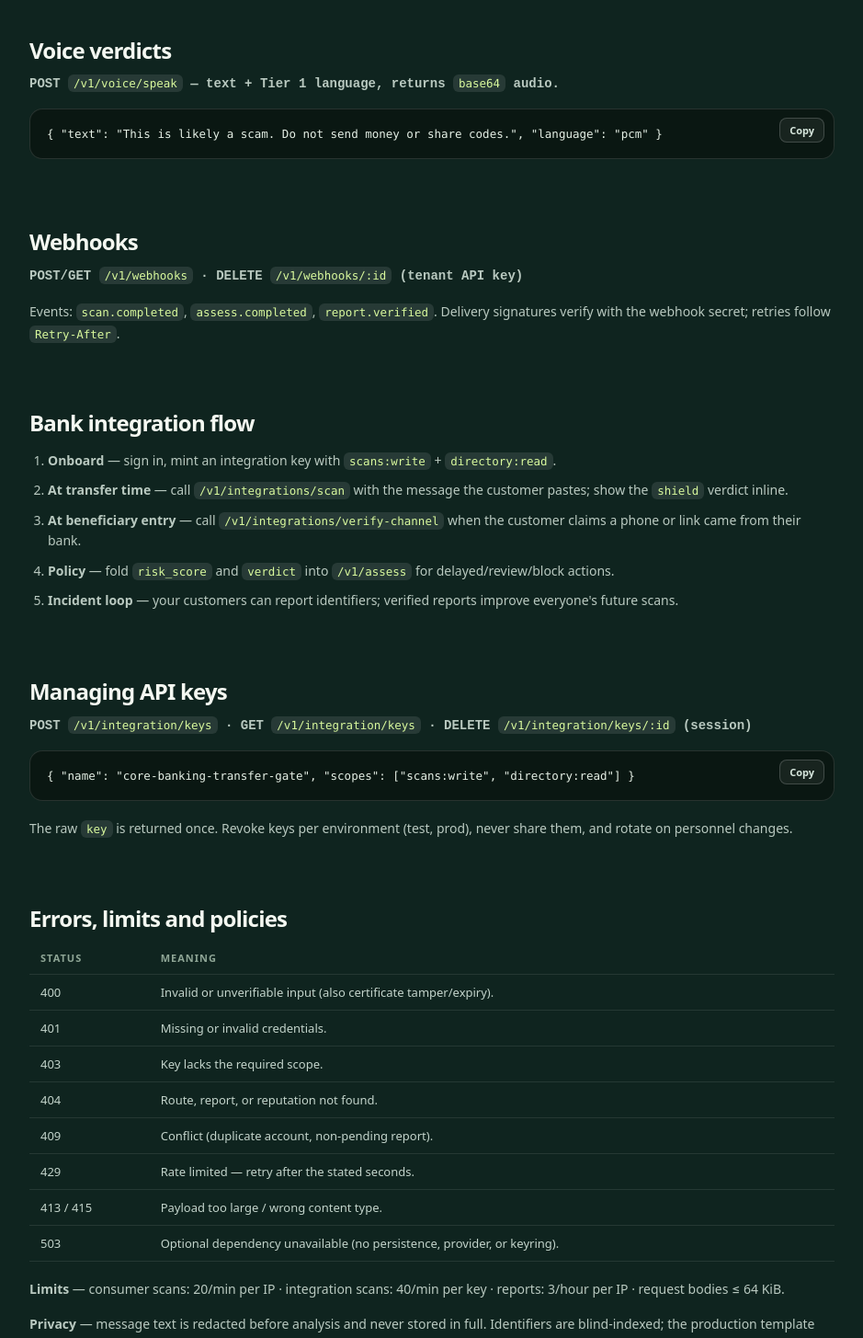
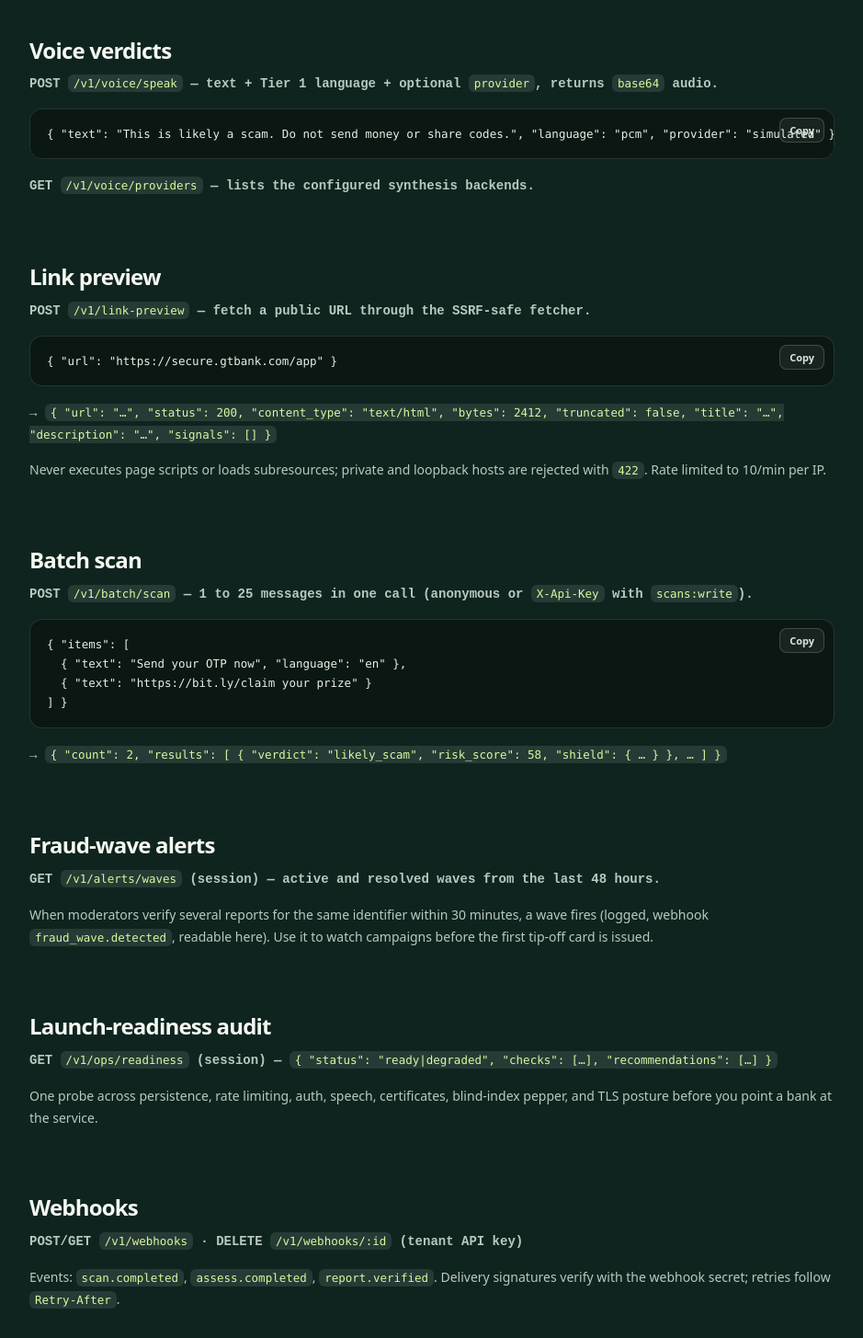
Before and after one commit to opeblow/shield, a website: page apps/web/public/docs.html in a window 1280 px wide. Shown: the part 3829-5284 px from the top of the page at 92% size, without its empty margins (324-1263 px from the left). Drawn offline with Linux system fonts and the light colour scheme.

Commit message:
Document preview, batch, waves, providers, and readiness endpoints

```diff
--- a/apps/web/public/docs.html
+++ b/apps/web/public/docs.html
@@ -159,8 +159,39 @@ const result = await response.json();
 
         <section id="voice">
           <h2>Voice verdicts</h2>
-          <p class="endpoint">POST <code>/v1/voice/speak</code> — text + Tier 1 language, returns <code>base64</code> audio.</p>
-          <pre class="code"><code>{ "text": "This is likely a scam. Do not send money or share codes.", "language": "pcm" }</code><button data-copy>Copy</button></pre>
+          <p class="endpoint">POST <code>/v1/voice/speak</code> — text + Tier 1 language + optional <code>provider</code>, returns <code>base64</code> audio.</p>
+          <pre class="code"><code>{ "text": "This is likely a scam. Do not send money or share codes.", "language": "pcm", "provider": "simulated" }</code><button data-copy>Copy</button></pre>
+          <p class="endpoint">GET <code>/v1/voice/providers</code> — lists the configured synthesis backends.</p>
+        </section>
+
+        <section id="preview">
+          <h2>Link preview</h2>
+          <p class="endpoint">POST <code>/v1/link-preview</code> — fetch a public URL through the SSRF-safe fetcher.</p>
+          <pre class="code"><code>{ "url": "https://secure.gtbank.com/app" }</code><button data-copy>Copy</button></pre>
+          <p class="endpoint">→ <code>{ "url": "…", "status": 200, "content_type": "text/html", "bytes": 2412, "truncated": false, "title": "…", "description": "…", "signals": [] }</code></p>
+          <p>Never executes page scripts or loads subresources; private and loopback hosts are rejected with <code>422</code>. Rate limited to 10/min per IP.</p>
+        </section>
+
+        <section id="batch">
+          <h2>Batch scan</h2>
+          <p class="endpoint">POST <code>/v1/batch/scan</code> — 1 to 25 messages in one call (anonymous or <code>X-Api-Key</code> with <code>scans:write</code>).</p>
+          <pre class="code"><code>{ "items": [
+  { "text": "Send your OTP now", "language": "en" },
+  { "text": "https://bit.ly/claim your prize" }
+] }</code><button data-copy>Copy</button></pre>
+          <p class="endpoint">→ <code>{ "count": 2, "results": [ { "verdict": "likely_scam", "risk_score": 58, "shield": { … } }, … ] }</code></p>
+        </section>
+
+        <section id="waves">
+          <h2>Fraud-wave alerts</h2>
+          <p class="endpoint">GET <code>/v1/alerts/waves</code> (session) — active and resolved waves from the last 48 hours.</p>
+          <p>When moderators verify several reports for the same identifier within 30 minutes, a wave fires (logged, webhook <code>fraud_wave.detected</code>, readable here). Use it to watch campaigns before the first tip-off card is issued.</p>
+        </section>
+
+        <section id="readiness">
+          <h2>Launch-readiness audit</h2>
+          <p class="endpoint">GET <code>/v1/ops/readiness</code> (session) — <code>{ "status": "ready|degraded", "checks": […], "recommendations": […] }</code></p>
+          <p>One probe across persistence, rate limiting, auth, speech, certificates, blind-index pepper, and TLS posture before you point a bank at the service.</p>
         </section>
 
         <section id="webhooks">
```
